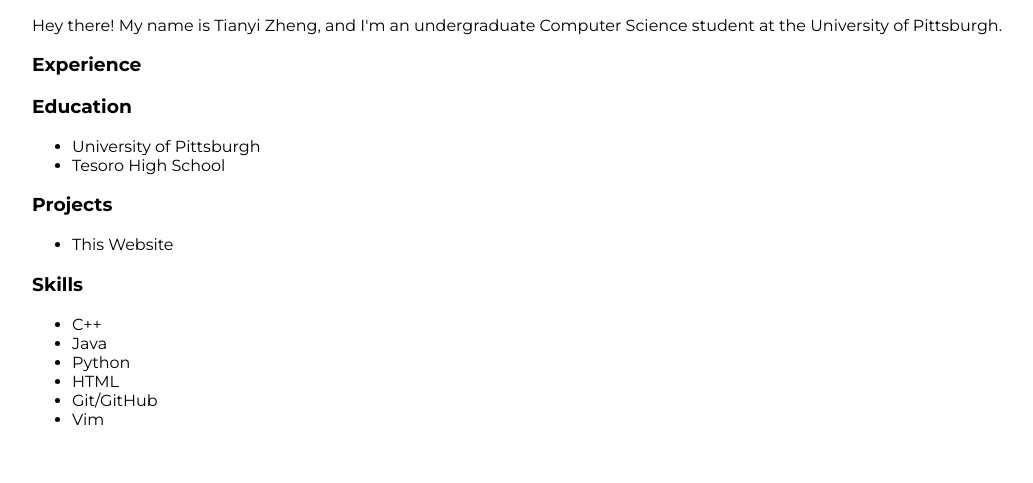
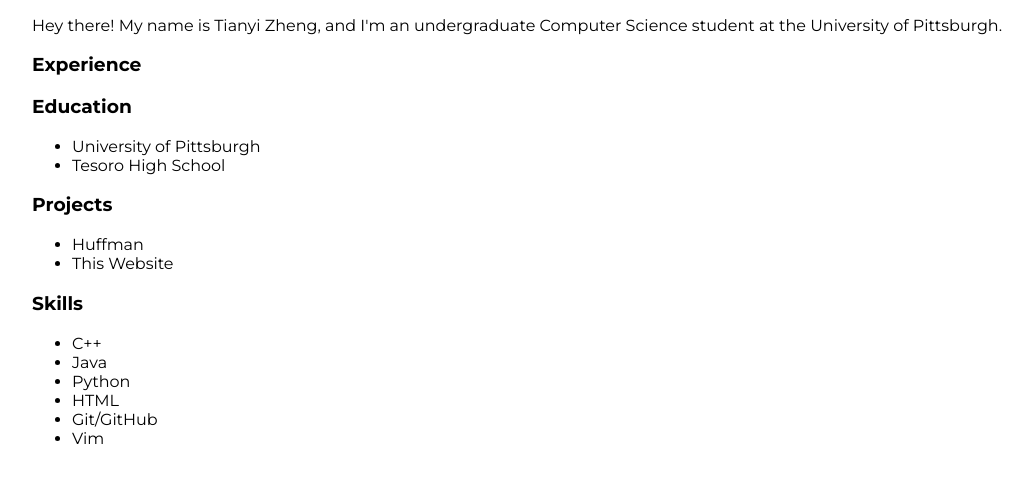
Before and after one commit to tianyizheng02/tianyizheng02.github.io, a plain HTML site: page index.html in a window 1280 px wide. Shown: the part 157-640 px from the top of the page, without its empty margins (96-1129 px from the left). Drawn offline with Linux system fonts and the light colour scheme.

Commit message:
Add Huffman encoding project to Projects section

```diff
--- a/index.html
+++ b/index.html
@@ -34,6 +34,7 @@
   <div>
     <h3>Projects</h3>
     <ul>
+      <li>Huffman</li>
       <li>This Website</li>
     </ul>
   </div>
```
